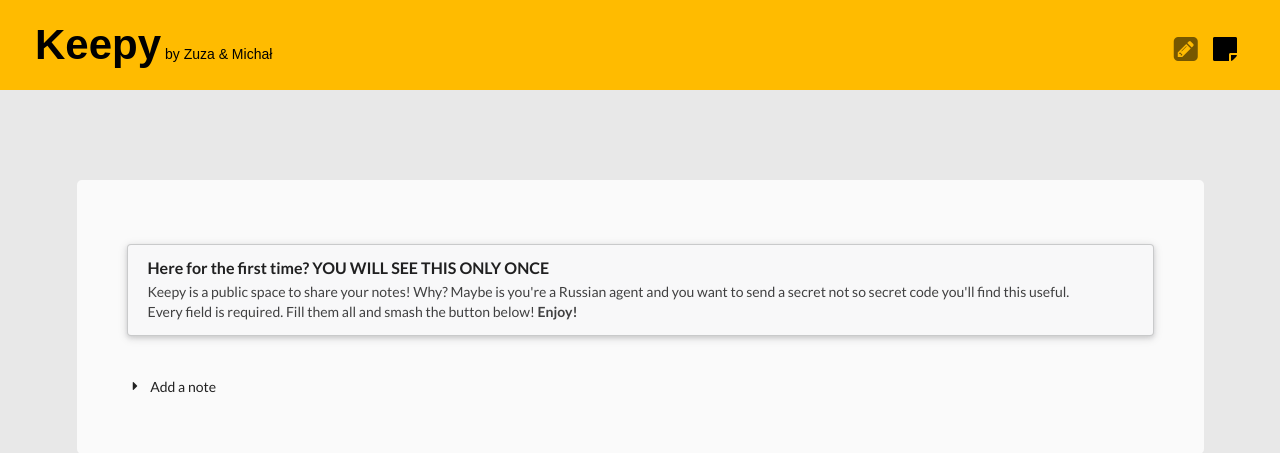
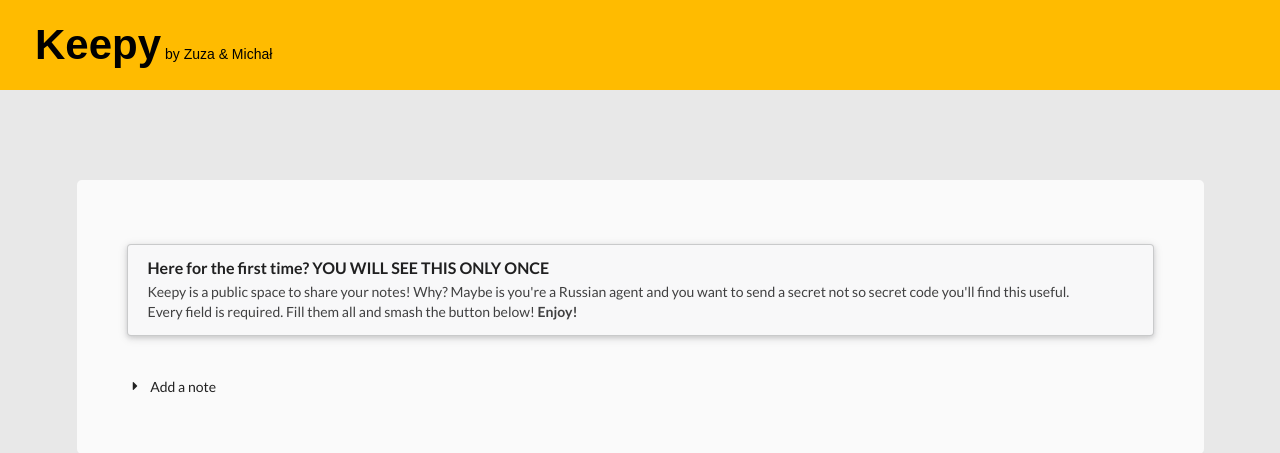
Before and after one commit to magicmychal/keepy, a PHP site: page / in a window 1280 px wide. Shown: the top 453 px of the page. Run offline with PHP 8.4, Linux system fonts and the light colour scheme; data that the repository does not hold is empty; some libraries are stand-ins or nearby versions; some web fonts are replaced.

Commit message:
got rid of the icons

```diff
--- a/index.php
+++ b/index.php
@@ -28,10 +28,6 @@
 
         <div id="header">
             <a href="index.php"><span id="big">Keepy</span></a> by Zuza &amp; Michał
-            <span id="to_the_right">
-            <i class="big write square icon activeicon"></i>
-            <a href="posted.php"><i class="big sticky note icon"></i></a>
-        </span>
         </div>
 
         <div class="ui container bodystyle form">
```
